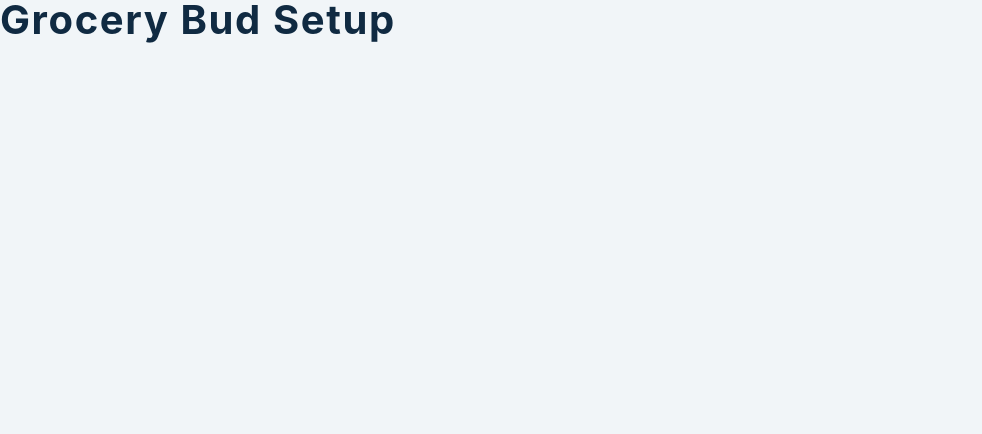
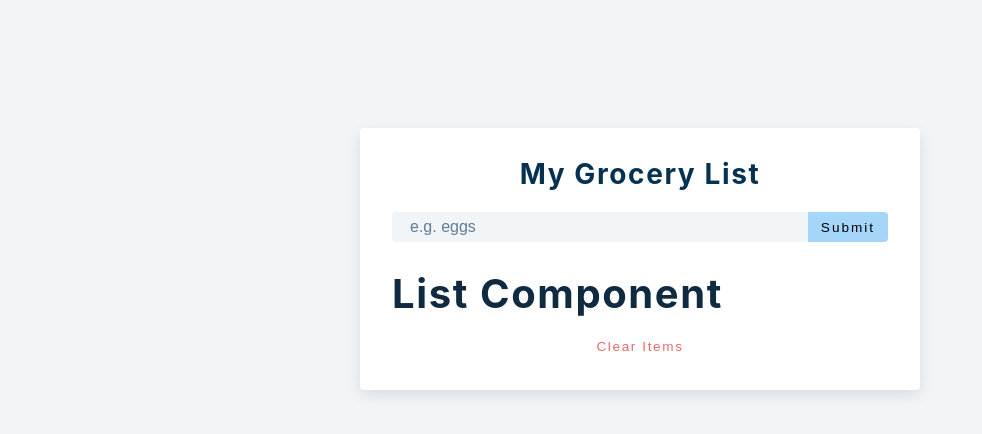
Before and after one commit to jovyflagg/grocery-list, a React (Create React App) app: page / in a window 1280 px wide. Shown: the top 434 px of the page, without its empty margins (0-982 px from the left). Built offline with nearby package versions, Linux system fonts and the light colour scheme.

Commit message:
Basic structure for the grocery list

```diff
--- a/src/App.js
+++ b/src/App.js
@@ -3,7 +3,39 @@ import List from './List'
 import Alert from './Alert'
 
 function App() {
-  return <h2>grocery bud setup</h2>
+  const [name, setName] = useState('');
+  const [list, setList] = useState([]);
+  const [isEditing, setIsEditing] = useState(false);
+  const [editID, setEditID] = useState(null);
+  const [alert, setAlert] = useState({ show: false, msg: '', type: '' });
+  const handleSubmit = (e) => {
+    e.preventDefault()
+    console.log("hello");
+  }
+
+  return (
+    <section className="section-center">
+      <form onSubmit={handleSubmit} className="grocery-form">
+        {alert.show && <Alert />}
+        <h3>My Grocery List</h3>
+        <div className="form-control">
+          <input
+            type="text"
+            className='grocery'
+            placeholder='e.g. eggs'
+            value={name}
+            onChange={(e) => setName(e.target.value)} />
+          <button className="submit-btn">
+            {isEditing ? 'edit' : 'submit'}
+          </button>
+        </div>
+      </form>
+      <div className="grocery-container">
+        <List />
+        <button className="clear-btn">clear items</button>
+      </div>
+    </section>
+  )
 }
 
 export default App
```
